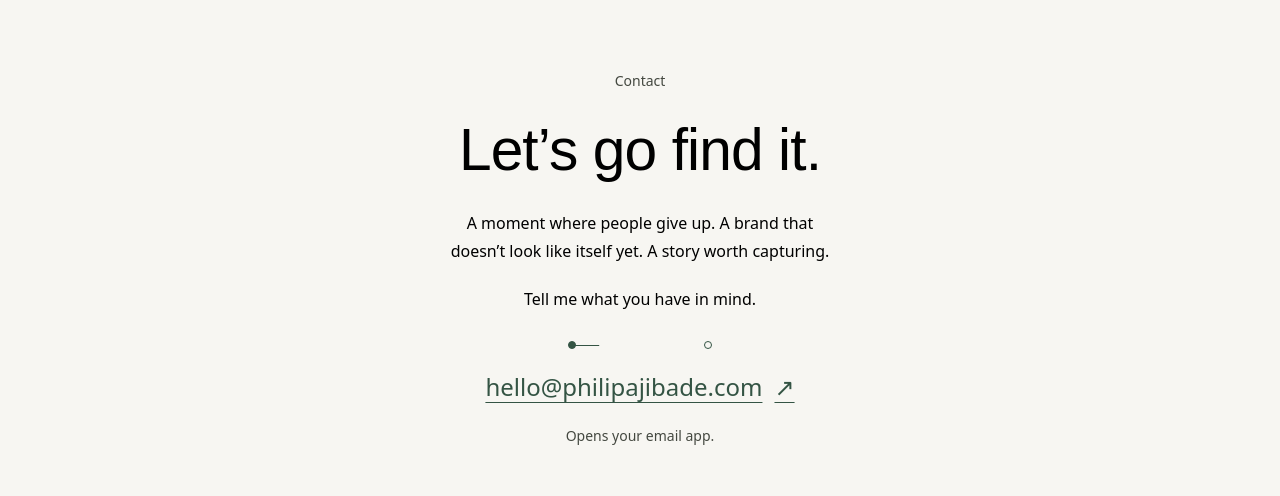
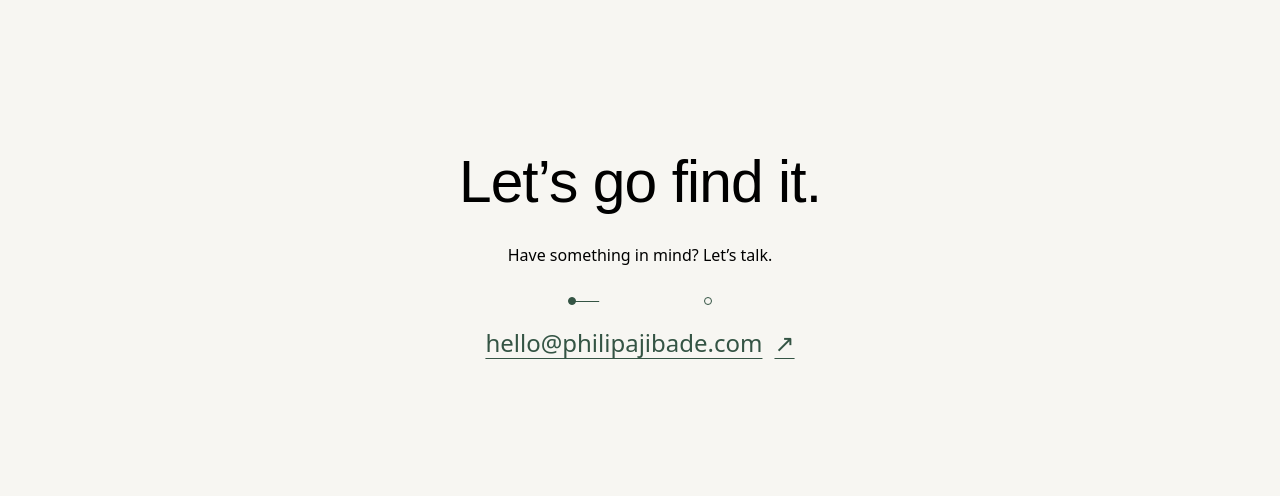
Before and after one commit to JibadeDotun/philip-ajibade-website, a Next.js app: page /contact in a window 1280 px wide. Shown: the part 132-628 px from the top of the page. Built offline with nearby package versions, Linux system fonts and the light colour scheme; no server answers; a web font is replaced by a local one.

Commit message:
Simplify contact copy to heading and one-line invitation

```diff
--- a/src/app/contact/page.module.css
+++ b/src/app/contact/page.module.css
@@ -5,7 +5,6 @@
   padding: 160px clamp(24px, 4vw, 64px) 180px;
 }
 .content { width: min(100%, 760px); text-align: center; }
-.label { color: var(--secondary); font-size: var(--type-meta); margin-bottom: 24px; }
 .content h1 {
   font-family: var(--font-gateway), Georgia, serif;
   font-size: var(--type-display);
@@ -15,7 +14,6 @@
   text-wrap: balance;
 }
 .intro { max-width: 44ch; margin: 24px auto 0; line-height: 1.75; text-wrap: balance; }
-.invitation { margin-top: 20px; line-height: 1.75; }
 .email {
   position: relative;
   display: inline-flex;
@@ -75,7 +73,6 @@
 .arrow { flex: none; transition: transform 180ms ease; }
 .email:hover .arrow { transform: translate(2px, -2px); }
 .email:focus-visible { outline: 2px solid var(--accent); outline-offset: 6px; }
-.note { color: var(--secondary); font-size: var(--type-meta); margin-top: 12px; }
 @media (max-width: 40rem) {
   .page { padding-top: 144px; padding-bottom: 200px; }
   .content h1 { font-size: var(--type-display-mobile); }
--- a/src/app/contact/page.tsx
+++ b/src/app/contact/page.tsx
@@ -10,10 +10,8 @@ export default function Page() {
   return (
     <main className={styles.page}>
       <div className={styles.content}>
-        <p className={styles.label}>Contact</p>
         <h1>Let’s go find it.</h1>
-        <p className={styles.intro}>A moment where people give up. A brand that doesn’t look like itself yet. A story worth capturing.</p>
-        <p className={styles.invitation}>Tell me what you have in mind.</p>
+        <p className={styles.intro}>Have something in mind? Let’s talk.</p>
         <a className={styles.email} href="mailto:hello@philipajibade.com">
           <span className={styles.connection} aria-hidden="true">
             <span className={styles.connectionLine} />
@@ -23,7 +21,6 @@ export default function Page() {
           <span className={styles.address}>hello@philipajibade.com</span>
           <span className={styles.arrow} aria-hidden="true">↗</span>
         </a>
-        <p className={styles.note}>Opens your email app.</p>
       </div>
     </main>
   );
```
